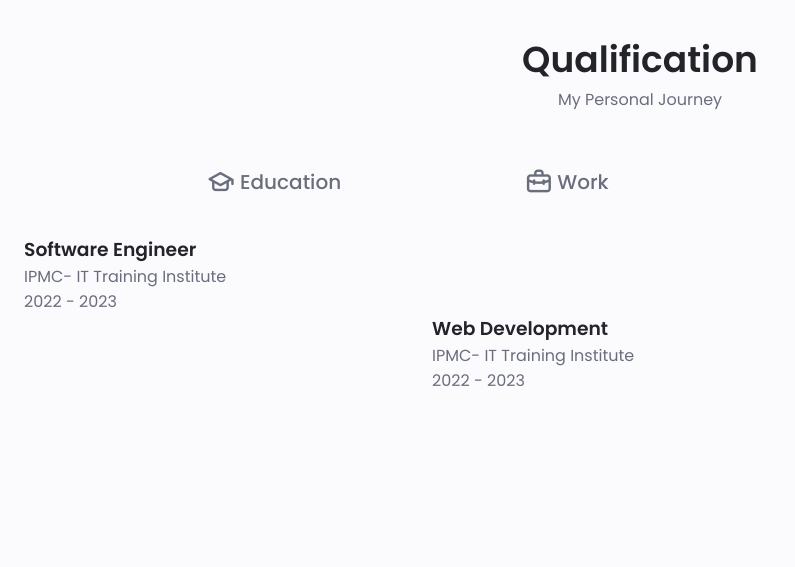
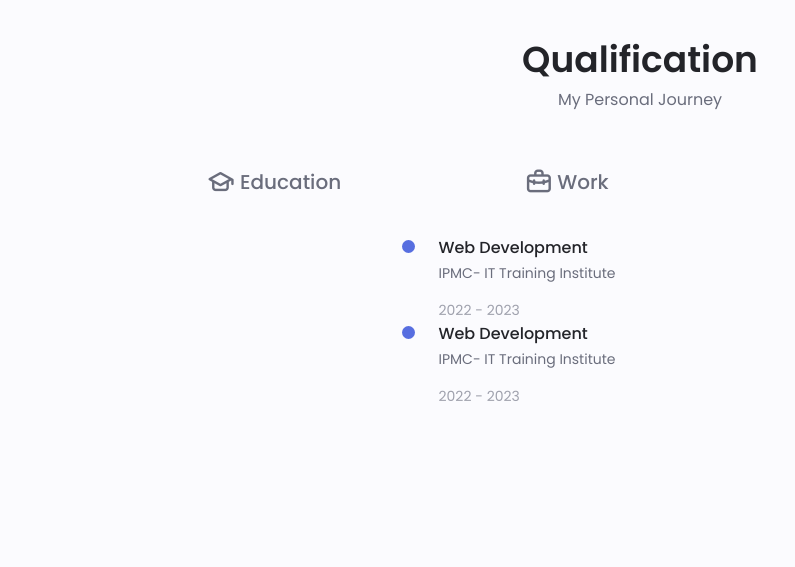
Before and after one commit to ebenezer123-agyepong/E-chatApp, a PHP site: page / in a window 1280 px wide. Shown: the part 2810-3377 px from the top of the page, without its empty margins (0-795 px from the left). Before the commit the page ends 3196 px from the top, so only its background shows below. Run offline with PHP 8.4, Linux system fonts and the light colour scheme.

Commit message:
modified:   cssFolder/style.css 	modified:   index.html

```diff
--- a/cssFolder/style.css
+++ b/cssFolder/style.css
@@ -467,5 +467,37 @@
 }
 
 .qualification__title{
+    font-size: var(--normal-font-size);
+    font-weight: var(--font-medium);
+}
 
+.qualification__subtitle{
+    display: inline-block;
+    font-size: var(--small-font-siz);
+    margin-bottom: var(--mb-1);
 }
+
+.qualification__calender{
+    font-size: var(--small-font-siz);
+    color: var(--text-color-light);
+}
+
+.qualification__rounder{
+    display: inline-block;
+    width: 13px;
+    height: 13px;
+    background-color: var(--first-color);
+    border-radius: 50%;
+}
+
+.qualification__line{
+    display: block;
+    width: 1px;
+    height: 100%;
+    background-color: var(--first-color);
+    transform: translate(6px,-7px);
+}
+
+.qualification [data-content]{
+    display: none;
+}
--- a/index.html
+++ b/index.html
@@ -293,7 +293,46 @@
 
                 <div class="qualifiction__sections">
                  <!--=================== QUALIFICATION CONTENT 1 ========================-->
-                    <div class="qualification__content">
+                    <div class="qualification__content qualification__active" data-content id="education">
+                        <!--=================== QUALIFICATION 1 ========================-->
+                        <div class="qualification__data">
+                            <div>
+                                <h3 class="qualification__title">Software Engineer</h3>
+                                <span class="qualification__subtitle">IPMC- IT Training Institute</span>
+                                <div class="qualification__calender">
+                                    <i class="uil uil-calender-alt"></i>
+                                    2022 - 2023
+                                </div>
+                            </div>
+
+                            <div>
+                                <span class="qualification__rounder"></span>
+                                <span class="qualification__line"></span>
+                            </div>
+                        </div>
+                    </div>
+
+                        <!--=================== QUALIFICATION 2 ========================-->
+                    <div class="qualification__data">
+                        <div></div>
+
+                    <div>
+                        <span class="qualification__rounder"></span>
+                       <!--<span class="qualification__line"></span>-->                     </div>
+
+                        <div>
+                            <h3 class="qualification__title">Web Development</h3>
+                            <span class="qualification__subtitle">IPMC- IT Training Institute</span>
+                            <div class="qualification__calender">
+                                <i class="uil uil-calender-alt"></i>
+                                2022 - 2023
+                            </div>
+                        </div>
+
+                    </div>
+
+                     <!--=================== QUALIFICATION CONTENT 2 ========================-->
+                     <div class="qualification__content" data-content id="work">
                         <!--=================== QUALIFICATION 1 ========================-->
                         <div class="qualification__data">
                             <div>
```
